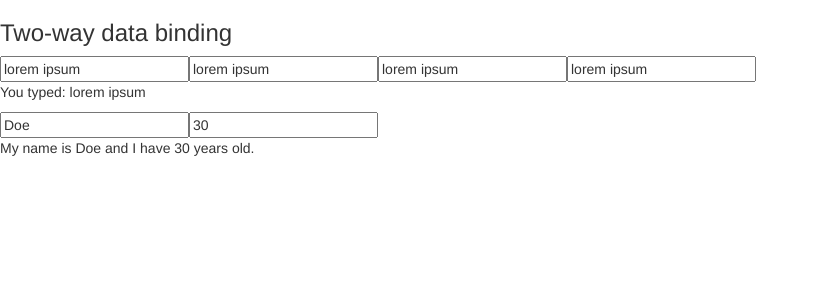
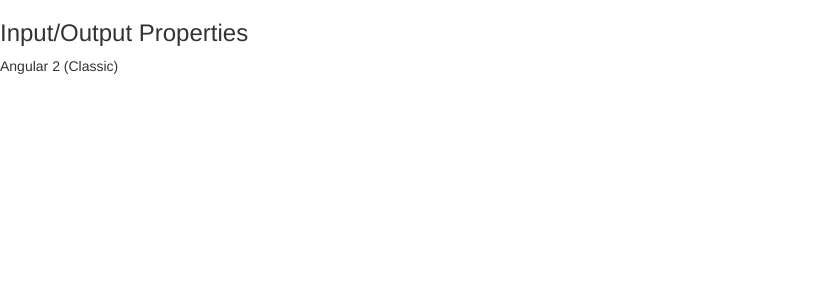
Before and after one commit to devictorqroz/course-angular2, an Angular app in the folder data-binding/: page / in a window 1280 px wide. Shown: the top 300 px of the page, without its empty margins (0-819 px from the left). Built offline with nearby package versions, Linux system fonts and the light colour scheme.

Commit message:
feat: implement @Input property to pass data between components

```diff
--- a/data-binding/src/app/app.module.ts
+++ b/data-binding/src/app/app.module.ts
@@ -6,11 +6,13 @@ import { HttpModule } from '@angular/http';
 import { AppComponent } from './app.component';
 import { DataBindingComponent } from './data-binding/data-binding.component';
 import { MyFormModule } from './my-form/my-form.module';
+import { InputPropertyComponent } from './input-property/input-property.component';
 
 @NgModule({
   declarations: [
     AppComponent,
-    DataBindingComponent
+    DataBindingComponent,
+    InputPropertyComponent
   ],
   imports: [
     BrowserModule,
--- a/data-binding/src/app/data-binding/data-binding.component.html
+++ b/data-binding/src/app/data-binding/data-binding.component.html
@@ -105,4 +105,17 @@
 
 </section> -->
 
-<app-my-form></app-my-form>
+<!-- <app-my-form></app-my-form> -->
+
+
+<section class="input-output-properties">
+
+  <article>
+
+    <h3>Input/Output Properties</h3>
+
+    <!-- <app-input-property [courseName]="courseName"></app-input-property> -->
+    <app-input-property [name]="courseName"></app-input-property>
+  </article>
+
+</section>
--- a/data-binding/src/app/data-binding/data-binding.component.ts
+++ b/data-binding/src/app/data-binding/data-binding.component.ts
@@ -23,6 +23,8 @@ export class DataBindingComponent implements OnInit {
   savedValue: any;
 
   isMouseOver: boolean = false;
+
+  courseName: string = 'Angular 2 (Classic)';
 
 
   getValue() {
--- /dev/null
+++ b/data-binding/src/app/input-property/input-property.component.html
@@ -0,0 +1,3 @@
+<p>
+  {{ courseName }}
+</p>
--- /dev/null
+++ b/data-binding/src/app/input-property/input-property.component.ts
@@ -0,0 +1,20 @@
+import { Component, Input, OnInit } from '@angular/core';
+
+@Component({
+  selector: 'app-input-property',
+  templateUrl: './input-property.component.html',
+  styleUrls: ['./input-property.component.css']//,
+  // inputs: ['courseName']
+  // inputs: ['courseName: name']
+})
+export class InputPropertyComponent implements OnInit {
+
+  // @Input() courseName: string = '';
+  @Input('name') courseName: string = '';
+
+  constructor() { }
+
+  ngOnInit() {
+  }
+
+}
```
Also changed, not shown: data-binding/src/app/input-property/input-property.component.css (added), 1 other file (tests, documents, lock files or other folders).
